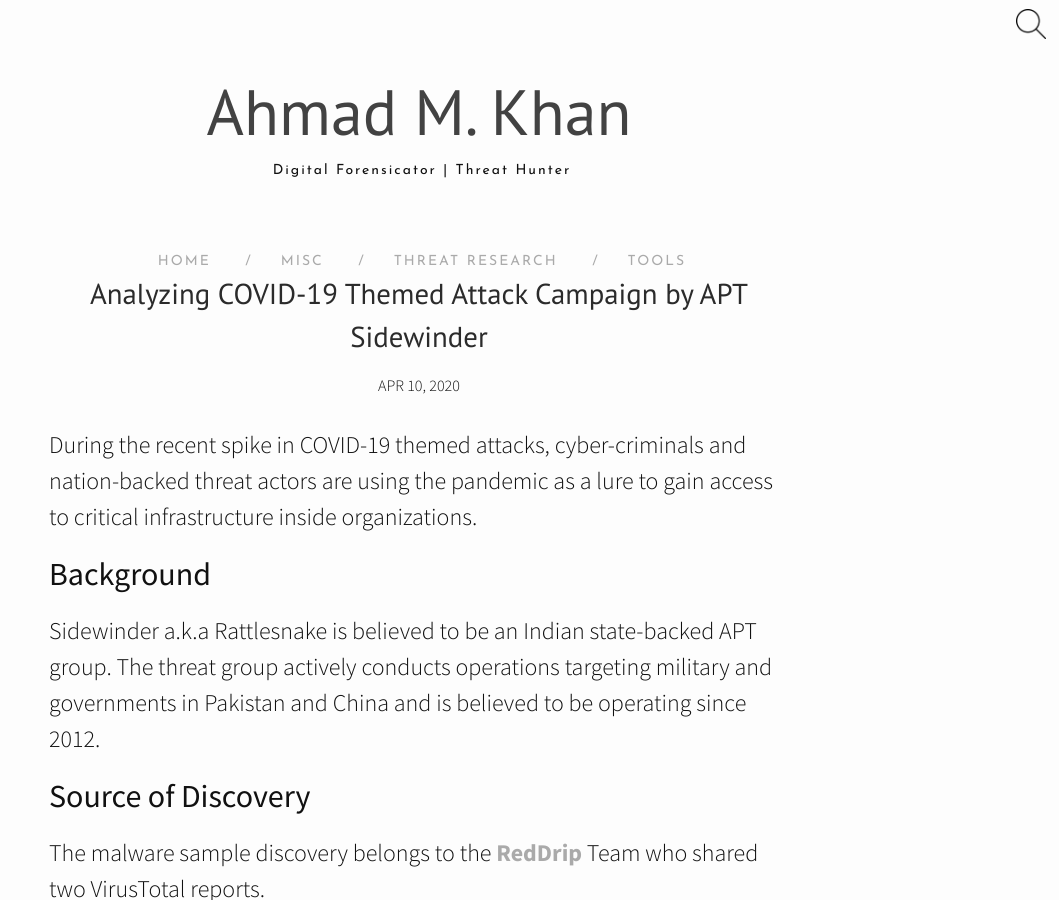
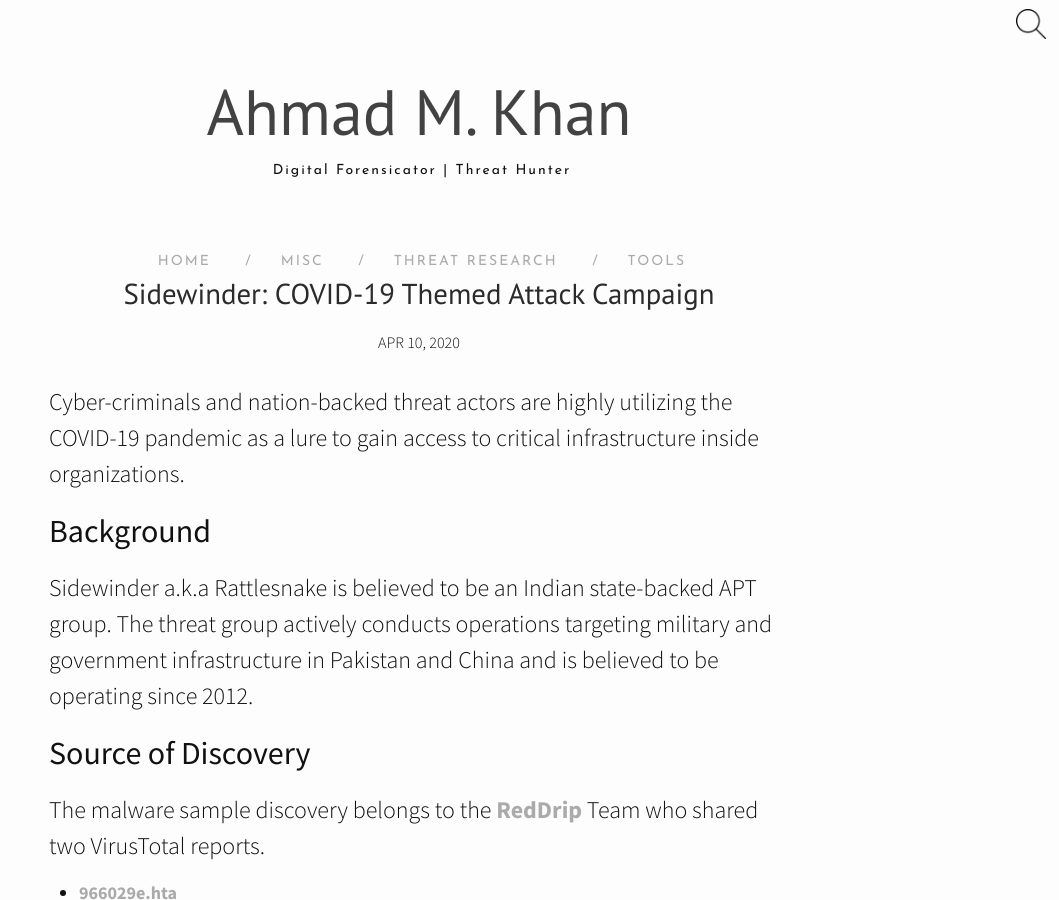
Before and after one commit to ahmadmkhan1/ahmadmkhan1.github.io, a Jekyll site: the page built from _posts/2020-04-10-covid19-themed-attack-sidewinder.markdown, in a window 1280 px wide and 900 px high. Shown: the whole window, without its empty margins (221-1280 px from the left). Built offline with Jekyll 4.4.1, drawn with Linux system fonts in a browser that asks for light colours; nearby versions of some CDN libraries.

Commit message:
Minor improvements in the blog

```diff
--- a/_posts/2019-07-08-death-by-local-admin.markdown
+++ b/_posts/2019-07-08-deadly-local-admin.markdown
@@ -1,6 +1,6 @@
 ---
 layout: post
-title: "Death by Local Admin"
+title: "The Deadly Local Admin"
 date: 2019-07-08 03:00:00 +0530
 categories: ["misc"]
 tags: ["localadmin","cososys","dlp","bypass"]
--- a/_posts/2020-04-10-covid19-themed-apt-sidewinder.markdown
+++ b/_posts/2020-04-10-covid19-themed-attack-sidewinder.markdown
@@ -1,16 +1,16 @@
 ---
 layout: post
-title: "Analyzing COVID-19 Themed Attack Campaign by APT Sidewinder"
+title: "Sidewinder: COVID-19 Themed Attack Campaign"
 date: 2020-04-10 06:00:00 +0530
 categories: ["threatresearch"]
 tags: ["sidewinder","rattlesnake","india","pakistan","covid19","apt"]
 
 ---
 
-During the recent spike in COVID-19 themed attacks, cyber-criminals and nation-backed threat actors are using the pandemic as a lure to gain access to critical infrastructure inside organizations.
+Cyber-criminals and nation-backed threat actors are highly utilizing the COVID-19 pandemic as a lure to gain access to critical infrastructure inside organizations.
 
 ## Background
-Sidewinder a.k.a Rattlesnake is believed to be an Indian state-backed APT group. The threat group actively conducts operations targeting military and governments in Pakistan and China and is believed to be operating since 2012.
+Sidewinder a.k.a Rattlesnake is believed to be an Indian state-backed APT group. The threat group actively conducts operations targeting military and government infrastructure in Pakistan and China and is believed to be operating since 2012.
 
 ## Source of Discovery
 The malware sample discovery belongs to the [__RedDrip__](https://twitter.com/RedDrip7) Team who shared two VirusTotal reports.
```
